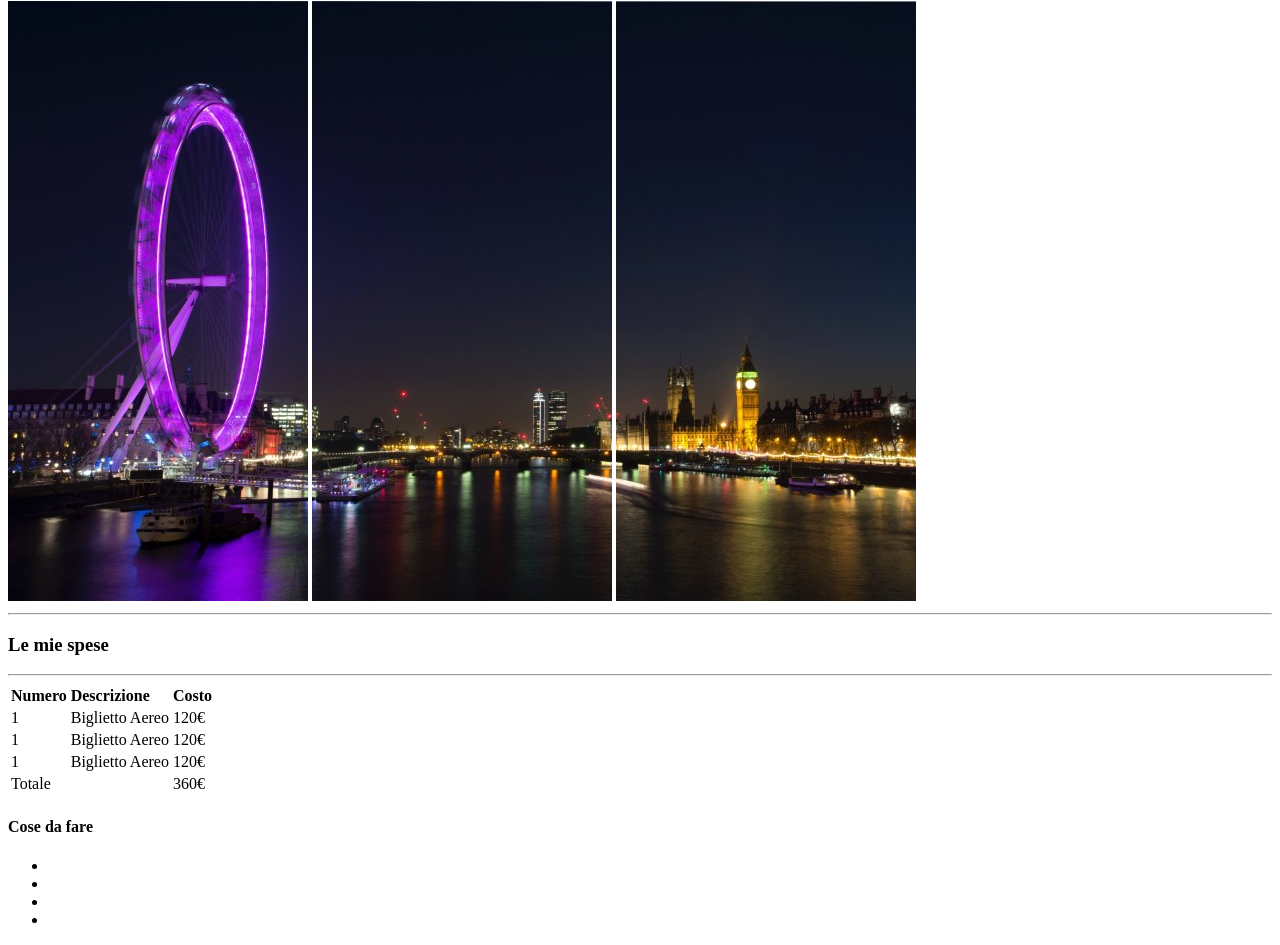
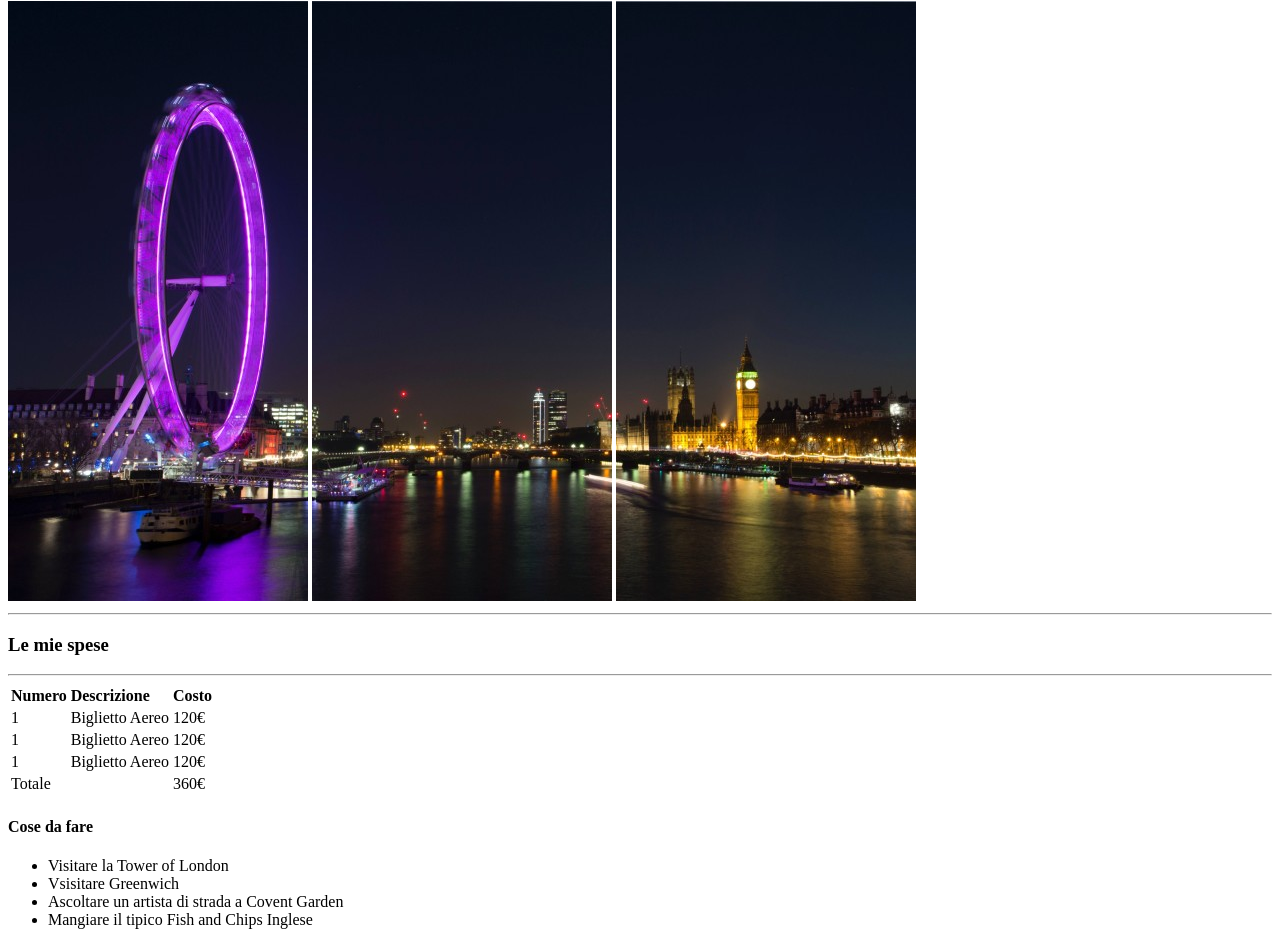
Before and after one commit to FilippoBonanno/html-london-trip, a plain HTML site: page index.html in a window 1280 px wide. Shown: the part 79-1024 px from the top of the page. Drawn offline with Linux system fonts and the light colour scheme.

Commit message:
aggiunta ul list

```diff
--- a/index.html
+++ b/index.html
@@ -33,10 +33,10 @@
         <section class="itinerario">
             <h4>Cose da fare</h4>
             <ul>
-                <li></li>
-                <li></li>
-                <li></li>
-                <li></li>
+                <li>Visitare la Tower of London</li>
+                <li>Vsisitare Greenwich</li>
+                <li>Ascoltare un artista di strada a Covent Garden</li>
+                <li>Mangiare il tipico Fish and Chips Inglese</li>
             </ul>
 
 
```
